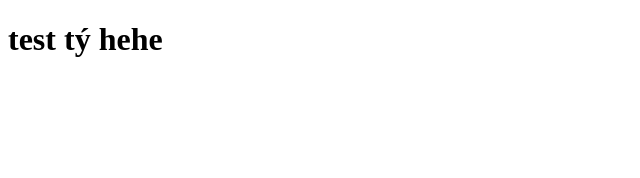
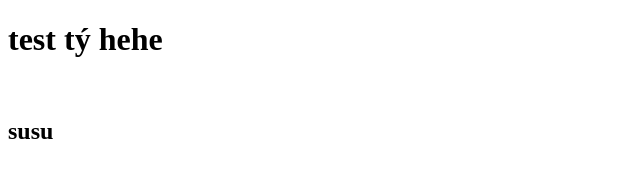
Before and after one commit to b1ng-b1ng/test02, a plain HTML site: page index.html in a window 1280 px wide. Shown: the full height of the page, 0-640 px from the left. Drawn offline with Linux system fonts and the light colour scheme.

Commit message:
sửa lần 1

```diff
--- a/index.html
+++ b/index.html
@@ -7,5 +7,7 @@
   </head>
   <body>
     <h1>test tý hehe</h1>
+    <br />
+    <h2>susu</h2>
   </body>
 </html>
```
